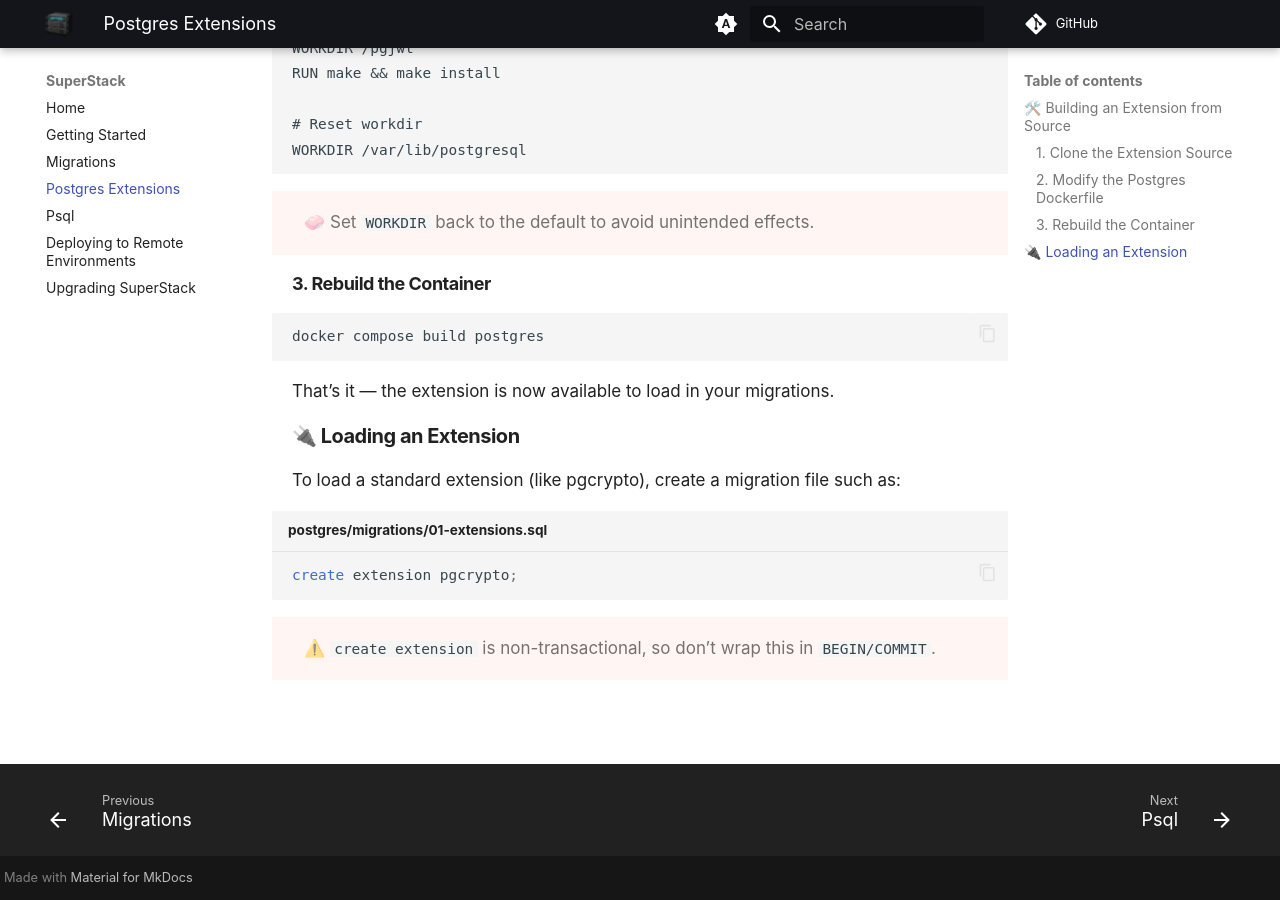
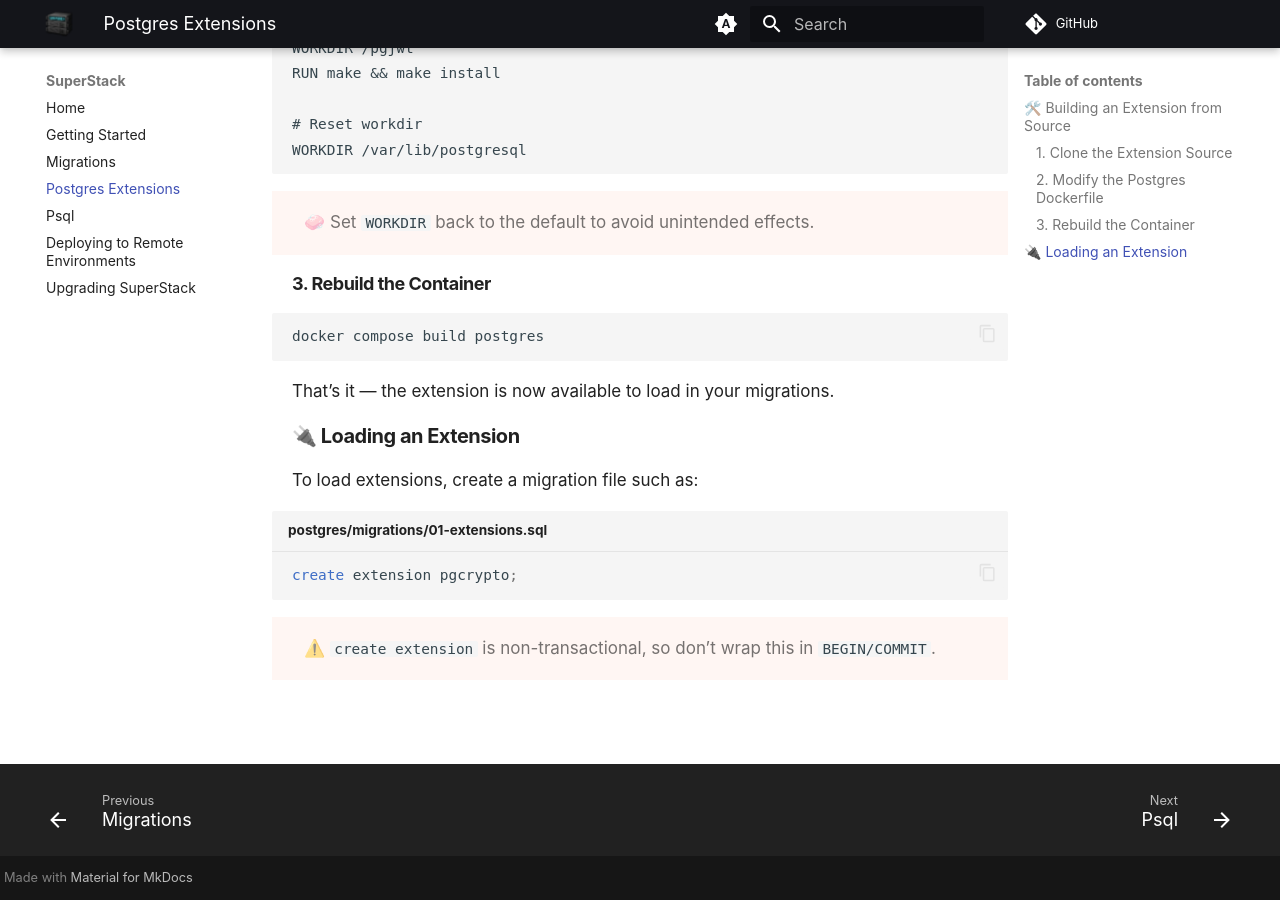
Before and after one commit to explodinglabs/superstack.docs, an MkDocs documentation site: the page built from docs/extensions.md, in a window 1280 px wide and 900 px high, scrolled down 638 px. Built offline with MkDocs 1.6.1 and Material for MkDocs 9.7.7, drawn with Linux system fonts in a browser that asks for light colours; comment, search, counter and statistics services are not loaded.

Commit message:
Adjust migration doc

````diff
--- a/docs/extensions.md
+++ b/docs/extensions.md
@@ -45,7 +45,7 @@ That’s it — the extension is now available to load in your migrations.
 
 ## 🔌 Loading an Extension
 
-To load a standard extension (like pgcrypto), create a migration file such as:
+To load extensions, create a migration file such as:
 
 ```sql title="postgres/migrations/01-extensions.sql"
 create extension pgcrypto;
````
